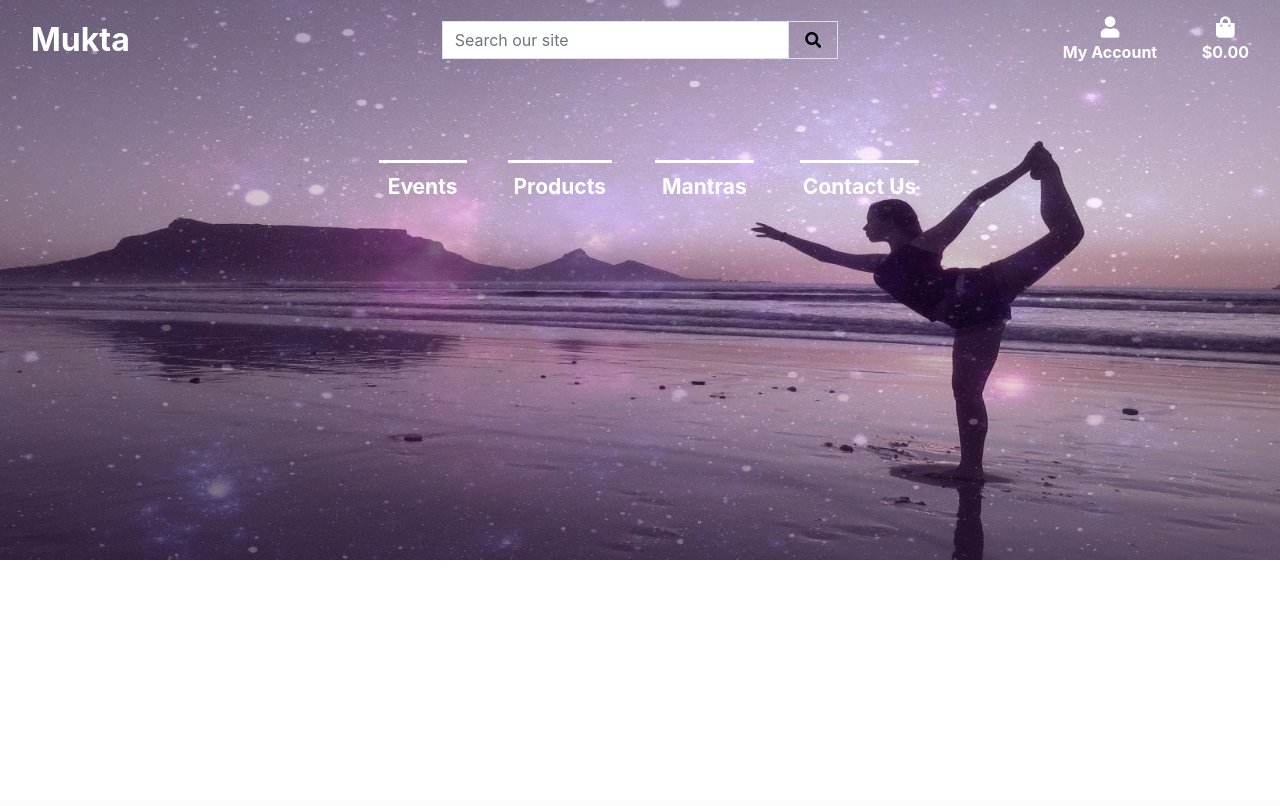
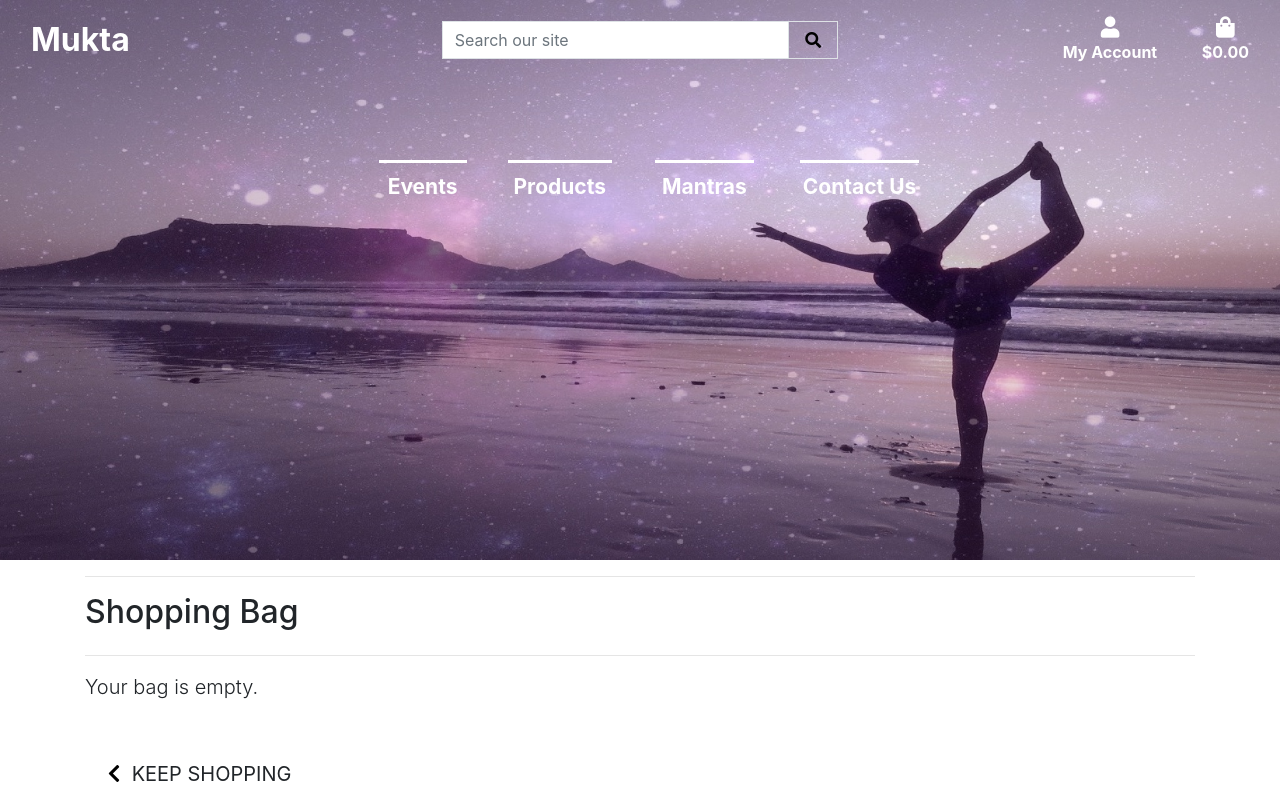
Before and after one commit to mariana-stefani/mukta-project, a Django app: page /bag/ in a window 1280 px wide. Before the commit the page ends 560 px from the top, so only its background shows below. Run offline with Django 3.2, Linux system fonts and the light colour scheme; some libraries are stand-ins or nearby versions.

Commit message:
Added container for the shopping bag details on bag.html

```diff
--- a/bag/templates/bag/bag.html
+++ b/bag/templates/bag/bag.html
@@ -5,4 +5,28 @@
     <section class="callout-container">
         <img src="/media/yoga1.jpg" class="bg-img img-fluid" alt="Mukta Yoga and Wellbeing">
     </section>
+    <div class="container mb-2">
+        <div class="row">
+            <div class="col">
+                <hr>
+                <h2 class="mb-4">Shopping Bag</h2>
+                <hr>
+            </div>
+        </div>
+        <div class="row">
+            <div class="col">
+                {% if bag_items %}
+                    <div class="table-responsive rounded"></div>
+                {% else %}
+                    <p class="lead mb-5">Your bag is empty.</p>
+                    <a href="{% url 'products' %}" class="btn btn-outline-black rounded-0 btn-lg">
+                        <span class="icon">
+                            <i class="fas fa-chevron-left"></i>
+                        </span>
+                        <span class="text-uppercase">Keep Shopping</span>
+                    </a>
+                {% endif %}
+            </div>
+        </div>
+    </div>
 {% endblock content %}
```
